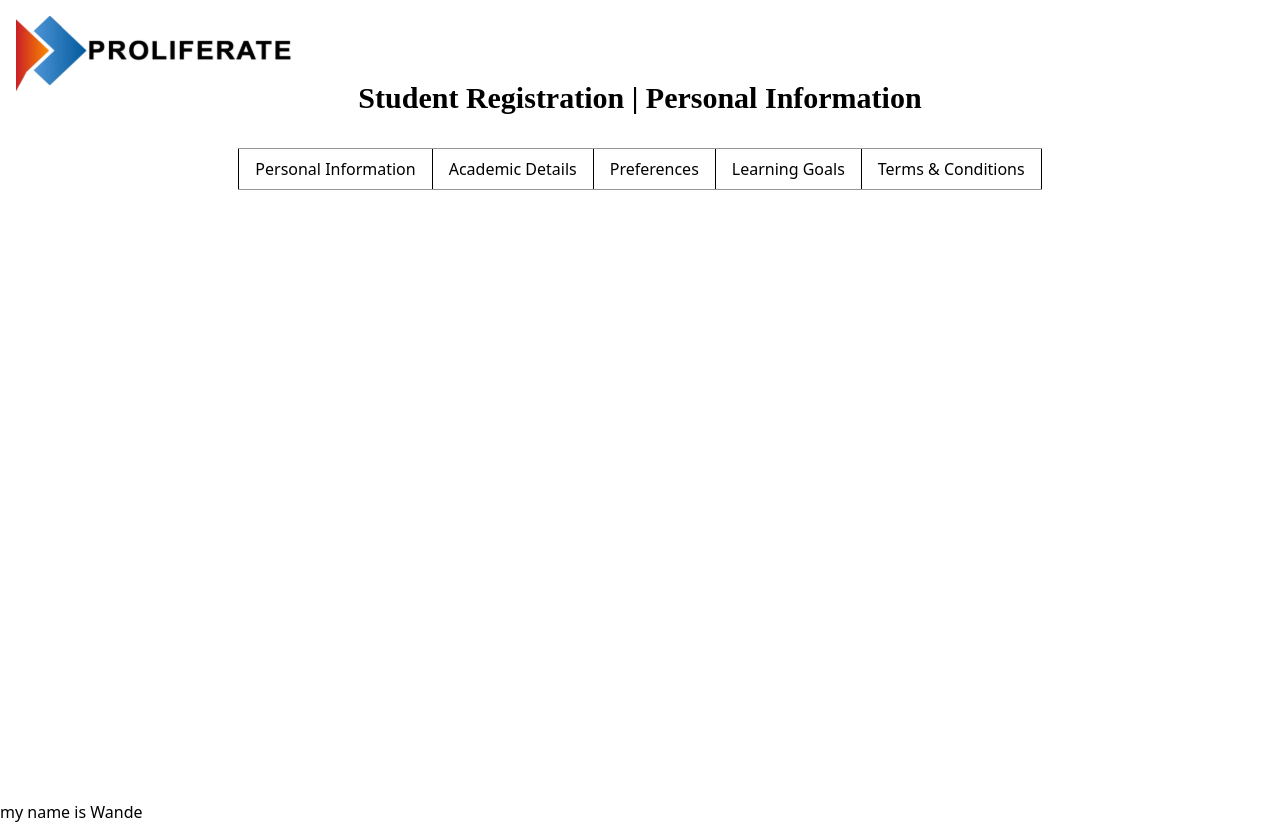
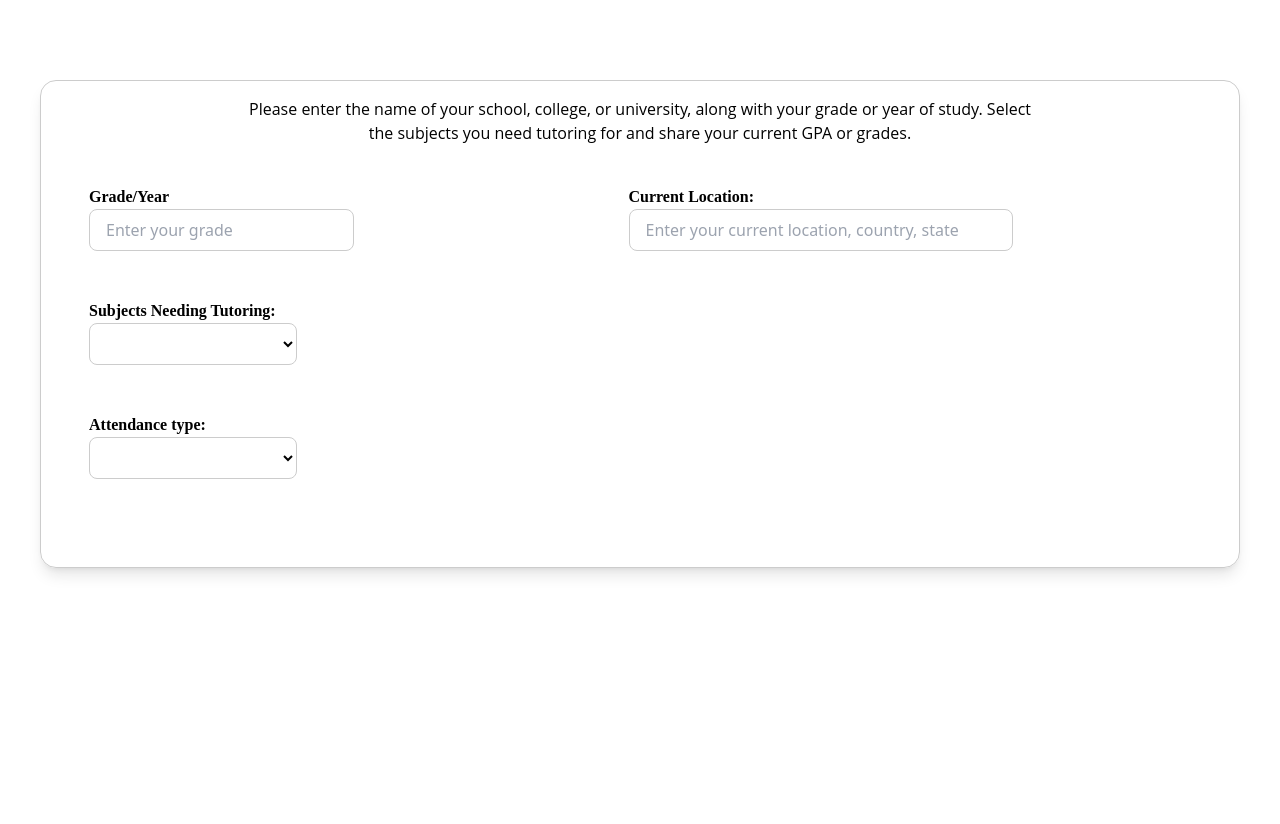
Before and after one commit to devwande/proliferate, a React (Vite) app: page /academicDetails in a window 1280 px wide. After the commit the page ends 800 px from the top, so only its background shows below. Built offline with nearby package versions, Linux system fonts and the light colour scheme.

Commit message:
i created the academic details page and also added functionalities to the previous and next buttons

```diff
--- a/src/App.tsx
+++ b/src/App.tsx
@@ -3,7 +3,9 @@ import HomeLogin from "./pages/HomeLogin";
 import Registration from "./pages/registration";
 import PersonalInformation from "./pages/PersonalInformation";
 import AcademicDetails from "./pages/AcademicDetails";
-
+import Preferences from "./pages/Preferences";
+import LearningGoals from "./pages/LearningGoals";
+import TermsAndConditions from "./pages/TermsAndConditions";
 
 function App() {
   return (
@@ -15,6 +17,9 @@ function App() {
            <Route path="/registration" element={<Registration />} />
            <Route path="/personalInformation" element={<PersonalInformation />} />
            <Route path="/academicDetails" element={<AcademicDetails />} />
+           <Route path="/preferences" element={<Preferences />} />
+           <Route path="/learningGoals" element={<LearningGoals />} />
+           <Route path="/termsAndConditions" element={<TermsAndConditions />} />
           </Routes>
         </div>
       </Router>
--- a/src/pages/AcademicDetails.tsx
+++ b/src/pages/AcademicDetails.tsx
@@ -1,12 +1,86 @@
-import Registration from "./registration";
-
-
 const AcademicDetails = () => {
   return (
     <>
-      <Registration />
+      <div className="flex flex-col border border-lightgrey rounded-2xl pt-4 pb-10 mt-20 mr-10 ml-10 shadow-lg">
+        <p className="pb-10 self-center text-center flex font-normal font-opensans content-center w-2/3">
 
-       <h1>my name is Wande</h1>
+          Please enter the name of your school, college, or university, along
+          with your grade or year of study. Select the subjects you need
+          tutoring for and share your current GPA or grades.
+
+        </p>
+        <form className="grid grid-rows-3 grid-flow-col gap-12 pb-12 pl-12">
+          <div className="">
+            <label
+              htmlFor="firstname"
+              className="font-montserrat font-semibold flex items-center"
+            >
+              Grade/Year
+            </label>
+            <input
+              type="text"
+              id="grade"
+              placeholder="Enter your grade"
+              className="bg-white border border-lightgrey rounded-lg px-4 py-2"
+            />
+          </div>
+
+          <div>
+            <label
+              htmlFor="subjects"
+              className="font-montserrat font-semibold flex items-center"
+            >
+              Subjects Needing Tutoring:
+            </label>
+
+            <select
+              id="subjects"
+              className="bg-white border border-lightgrey rounded-lg px-4 py-2 w-52"
+            >
+              <option value=""> </option>
+              <option value="Math">Math</option>
+              <option value="English">English</option>
+              <option value="Chemistry">Chemistry</option>
+              <option value="Physics">Physics</option>
+              <option value="Coding">Coding</option>
+            </select>
+          </div>
+
+          <div>
+            <label
+              htmlFor="attendance-type"
+              className="font-montserrat font-semibold flex items-center"
+            >
+              Attendance type:
+            </label>
+
+            <select
+              id="attendance-type"
+              className="bg-white border border-lightgrey rounded-lg px-4 py-2 w-52"
+            >
+              <option value=""> </option>
+              <option value="Online">Online</option>
+              <option value="In person">In person</option>
+              <option value="Hybrid">Hybrid</option>
+            </select>
+          </div>
+
+          <div>
+            <label
+              htmlFor="location"
+              className="font-montserrat font-semibold flex items-center"
+            >
+              Current Location:
+            </label>
+            <input
+              type="location"
+              id="location"
+              placeholder="Enter your current location, country, state"
+              className="bg-white border  border-lightgrey rounded-lg px-4 py-2 w-96"
+            />
+          </div>
+        </form>
+      </div>
     </>
   );
 };
--- /dev/null
+++ b/src/pages/LearningGoals.tsx
@@ -0,0 +1,13 @@
+
+
+
+const LearningGoals = () => {
+  return (
+    <>
+
+      <h1>hey</h1>
+    </>
+  );
+};
+
+export default LearningGoals;
--- a/src/pages/PersonalInformation.tsx
+++ b/src/pages/PersonalInformation.tsx
@@ -1,6 +1,7 @@
 import asterisks from "../assets/images/prime_asteriks.png";
-import next from "../assets/images/next.png";
+
 import { useNavigate } from "react-router-dom";
+
 
 const PersonalInformation = () => {
   const navigate = useNavigate();
@@ -117,17 +118,7 @@ const PersonalInformation = () => {
         </form>
       </div>
 
-      <div className="border border-lightgrey rounded-2xl pt-4 pb-4 mt-20 mr-10 ml-10 shadow-lg pr-5 flex justify-end">
-        <button
-          className="flex items-center bg-lightblue text-white gap-10 pl-10 py-3 px-5 rounded-lg"
-          onClick={() => {
-            navigate("/academicDetails")
-          }}
-        >
-          Next
-          <img src={next} alt="next symbol" />
-        </button>
-      </div>
+
     </>
   );
 };
--- /dev/null
+++ b/src/pages/Preferences.tsx
@@ -0,0 +1,12 @@
+
+
+const Preferences = () => {
+  return (
+    <>
+
+      <h1>Hi</h1>
+    </>
+  );
+};
+
+export default Preferences;
--- /dev/null
+++ b/src/pages/TermsAndConditions.tsx
@@ -0,0 +1,12 @@
+
+
+const TermsAndConditions = () => {
+  return (
+    <>
+
+      <h1>hi this is wande</h1>
+    </>
+  );
+};
+
+export default TermsAndConditions;
--- a/src/pages/registration.tsx
+++ b/src/pages/registration.tsx
@@ -1,29 +1,23 @@
 import proliferate from "../assets/proliferate.svg";
 import { useState } from "react";
 import { useNavigate } from "react-router-dom";
+import next from "../assets/images/next.png";
 import PersonalInformation from "./PersonalInformation";
 import AcademicDetails from "./AcademicDetails";
+import Preferences from "./Preferences";
+import LearningGoals from "./LearningGoals";
+import TermsAndConditions from "./TermsAndConditions";
 
 const Registration = () => {
-const navigate = useNavigate();
+  const navigate = useNavigate();
 
   const [activeTab, setActiveTab] = useState(0);
   const handleTabClick = (index: any) => {
     setActiveTab(index);
   };
 
-  const renderForm = () => {
-    switch (activeTab) {
-      case 1:
-        return <PersonalInformation />;
-      // Add cases for other tabs if needed
-      default:
-        return null;
-    }
-};
-
   return (
-    <div className="flex flex-col h-screen">
+    <div className="flex flex-col ">
       {/* Logo and Title */}
       <div className="relative">
         {/* Logo */}
@@ -56,7 +50,10 @@ const navigate = useNavigate();
 
           {/* Academic Details Tab */}
           <button
-            onClick={() => {handleTabClick(2); navigate("/academicDetails"); }}
+            onClick={() => {
+              handleTabClick(2);
+              // navigate("/academicDetails");
+            }}
             className={`px-4 py-2 border-r border-black ${
               activeTab === 2
                 ? "bg-lightblue text-white"
@@ -68,7 +65,10 @@ const navigate = useNavigate();
 
           {/* Preferences Tab */}
           <button
-            onClick={() => handleTabClick(3)}
+            onClick={() => {
+              handleTabClick(3);
+              // navigate("/preferences");
+            }}
             className={`px-4 py-2 border-r border-black ${
               activeTab === 3
                 ? "bg-lightblue text-white"
@@ -80,7 +80,10 @@ const navigate = useNavigate();
 
           {/* Learning Goals Tab */}
           <button
-            onClick={() => handleTabClick(4)}
+            onClick={() => {
+              handleTabClick(4);
+              // navigate("/learningGoals");
+            }}
             className={`px-4 py-2 border-r border-black ${
               activeTab === 4
                 ? "bg-lightblue text-white"
@@ -92,7 +95,10 @@ const navigate = useNavigate();
 
           {/* Terms & Conditions Tab */}
           <button
-            onClick={() => handleTabClick(5)}
+            onClick={() => {
+              handleTabClick(5);
+              // navigate("/termsAndConditions");
+            }}
             className={`px-4 py-2 border-r border-black ${
               activeTab === 5
                 ? "bg-lightblue text-white"
@@ -103,8 +109,39 @@ const navigate = useNavigate();
           </button>
         </div>
       </section>
-      {renderForm()}
-      {/* {PersonalInformation()} */}
+      {activeTab === 1 && <PersonalInformation />}
+      {activeTab === 2 && <AcademicDetails />}
+      {activeTab === 3 && <Preferences />}
+      {activeTab === 4 && <LearningGoals />}
+      {activeTab === 5 && <TermsAndConditions />}
+
+      <div
+        className={`border border-lightgrey rounded-2xl pt-4 pb-4 mt-20 mr-10 ml-10 shadow-lg pr-5 flex ${
+          activeTab === 1 ? "justify-end" : "justify-between"
+        }`}
+      >
+        <button
+          className={`border border-blue rounded-md ml-10 pl-12 pr-12 ${
+            activeTab === 1 ? "hidden" : "block"
+          }`}
+          onClick={() => {
+            setActiveTab((prev) => prev - 1);
+          }}
+        >
+          <p className="text-blue font-montserrat font-semibold">
+            Return to Previous Location
+          </p>
+        </button>
+        <button
+          className="flex items-center bg-lightblue text-white gap-10 pl-10 py-3 px-5 rounded-lg"
+          onClick={() => {
+            setActiveTab((prev) => prev + 1);
+          }}
+        >
+          Next
+          <img src={next} alt="next symbol" />
+        </button>
+      </div>
     </div>
   );
 };
```
